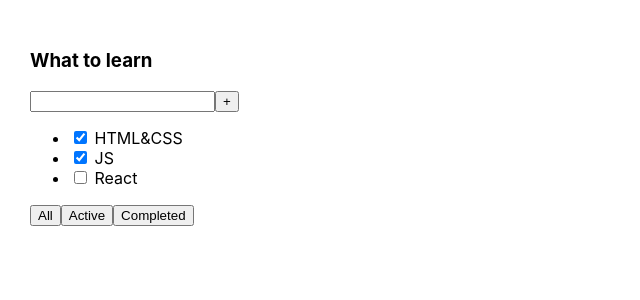
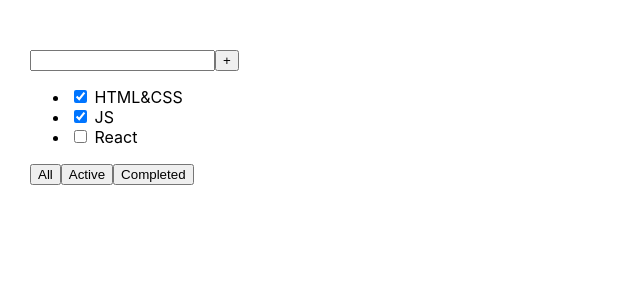
Before and after one commit to antonsadovskiy/todolist, a React (Create React App) app: page / in a window 1280 px wide. Shown: the top 300 px of the page, without its empty margins (0-640 px from the left). Built offline with nearby package versions, Linux system fonts and the light colour scheme.

Commit message:
create props type

```diff
--- a/src/components/TodoList.tsx
+++ b/src/components/TodoList.tsx
@@ -1,9 +1,13 @@
 import React from "react";
 
-const TodoList = () => {
+type TodoListPropsType = {
+    title: string
+}
+
+const TodoList = (props: TodoListPropsType) => {
     return (
         <div>
-            <h3>What to learn</h3>
+            <h3>{props.title}</h3>
             <div>
                 <input/>
                 <button>+</button>
```
